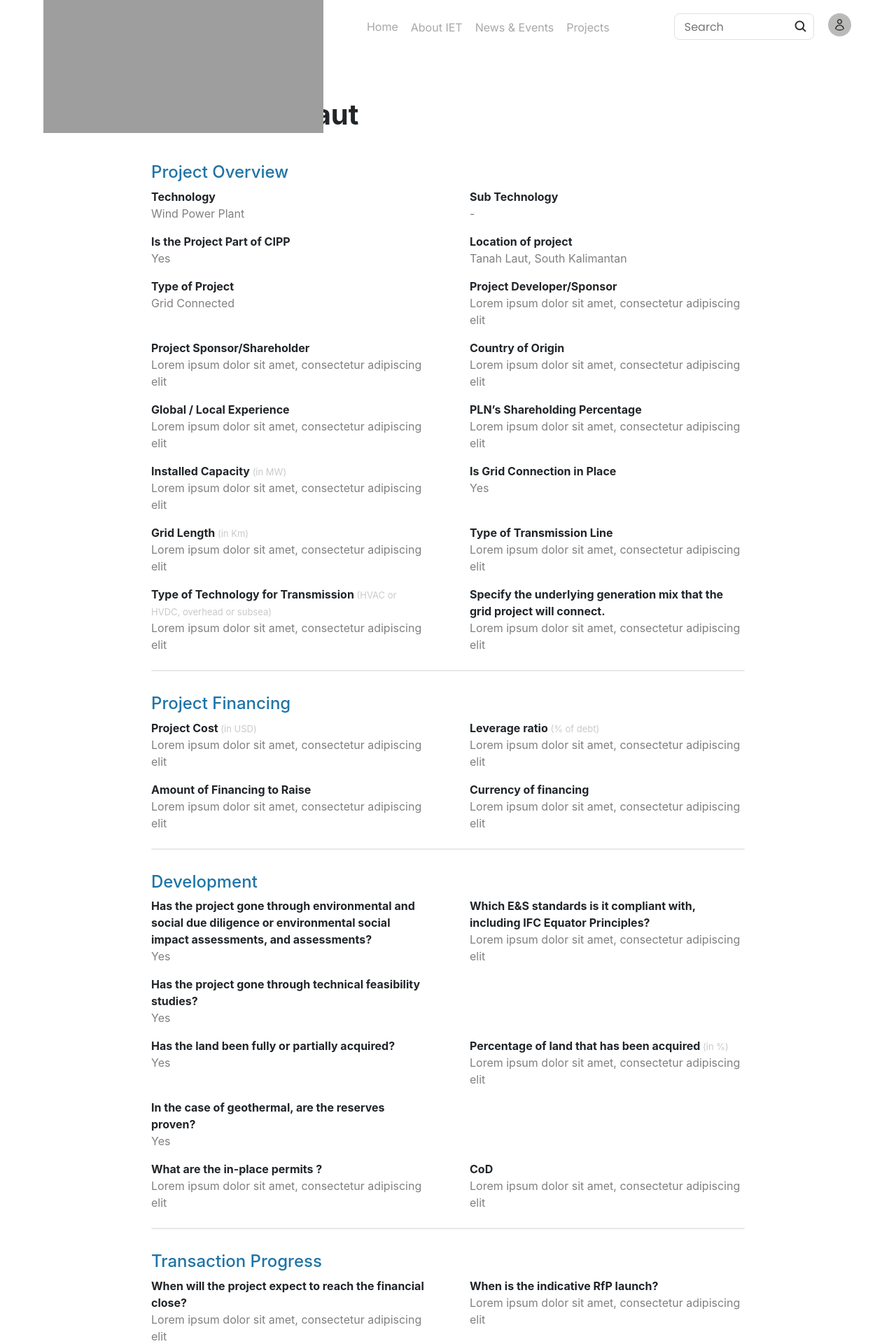
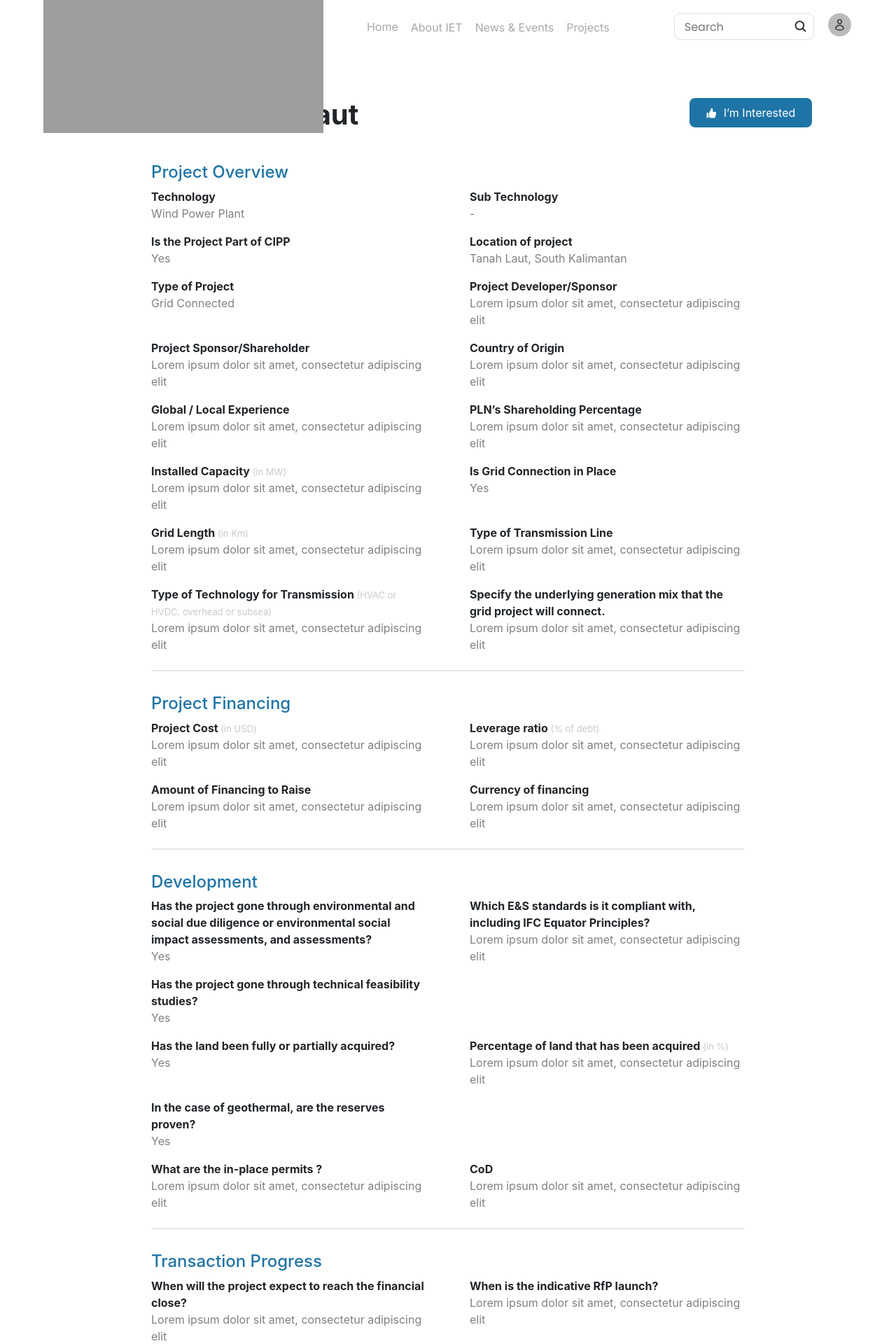
Before and after one commit to tearsbear/iet-fe, a PHP site: page /index.php?page=detail-pltb in a window 1280 px wide. Shown: the top 1920 px of the page at 70% size. Run offline with PHP 8.4, Linux system fonts and the light colour scheme; grey boxes are pictures that could not be loaded.

Commit message:
add new modal insterest

```diff
--- a/config/views/detail-pltb.php
+++ b/config/views/detail-pltb.php
@@ -5,7 +5,17 @@
             <span><a class="nav-link" style="color: grey" href="index.php?page=project">&#60; Back to List Projects</a></span>
         </div>
         <div class="title-page">
-            <span><h1><b>PLTB Tanah Laut</b></h1></span>
+            <div class="row">
+                <div class="col">
+                    <span><h1><b>PLTB Tanah Laut</b></h1></span>
+                </div>
+                <div class="col">
+                    <a href="index.php?page=login" class="btn btn-login interested" data-toggle="modal" data-target="#modalInsterestProject">
+                        <img src="assets/icons/like.svg" alt="">
+                        I’m Interested
+                    </a>
+                </div>
+            </div>
         </div>
         <div class="text-left description">
             <div class="row">
@@ -265,5 +275,29 @@
             </div>
         </div>
     </div>
+    <div class="modal fade" id="modalInsterestProject" tabindex="-1" role="dialog" aria-labelledby="modalInsterestProjectTitle" aria-hidden="true">
+        <div class="modal-dialog modal-dialog-centered" style="width: 23%" role="document">
+            <div class="modal-content">
+                <div>
+                    <button style="margin: 15px" type="button" class="close" data-dismiss="modal" aria-label="Close">
+                        <span aria-hidden="true">&times;</span>
+                    </button>
+                </div>
+                <div class="modal-body" style="text-align: center; overflow: auto;">
+                    <img style="margin-bottom: 20px" src="assets/image/imgModal.svg" alt="">
+                    <h5 style="margin-bottom: 10px">Are you interested in this project?</h5>
+                    <p style="color: grey">By submitting this, you have agreed that IET will share your contact information with Project Owner who is the owner of this project</p>
+                </div>
+                <div style="margin: 0 20px 20px">
+                    <a style="width: 100%; margin-bottom: 10px" class="btn btn-login interested">Submit</a>
+                    <a style="width: 100%; border-radius: 8px" class="btn btn-outline-danger interested">Cancel</a>
+                </div>
+<!--                <div class="modal-footer">-->
+<!--                    <button type="button" class="btn colorRed"  data-dismiss="modal">Close</button>-->
+<!--                    <button type="button" class="btn btn-login">Submit</button>-->
+<!--                </div>-->
+            </div>
+        </div>
+    </div>
 
 <?php include("config/components/desktop/home/footer.php");?>
--- a/css/page-detail-pltb.css
+++ b/css/page-detail-pltb.css
@@ -15,6 +15,16 @@
     padding-left: 70px;
     padding-bottom: 20px;
 }
+
+.interested {
+    width: 175px;
+    margin-left: auto;
+}
+.interested img {
+    padding-right: 10px;
+    width: 25px;
+}
+
 .desTitle {
     color: #c9c9c9;
     font-size: 13px;
```
Also changed, not shown: assets/image/imgModal.svg (added).
